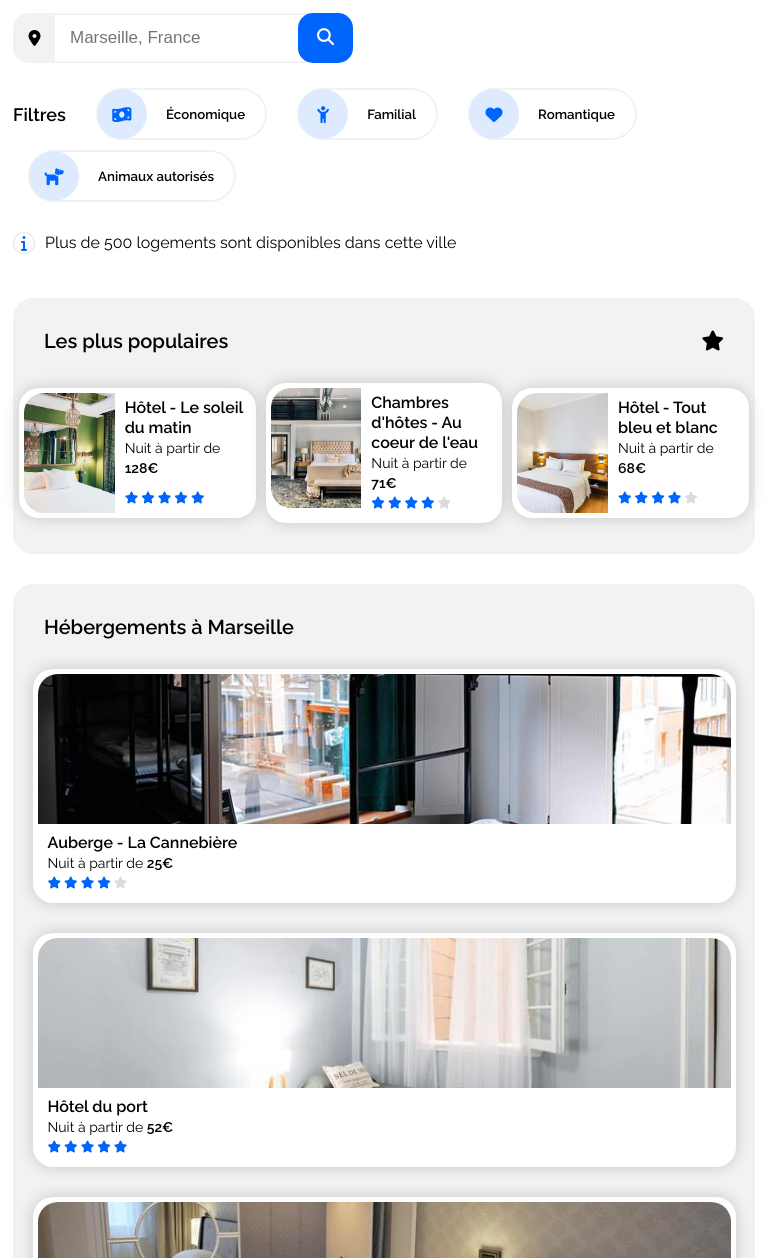
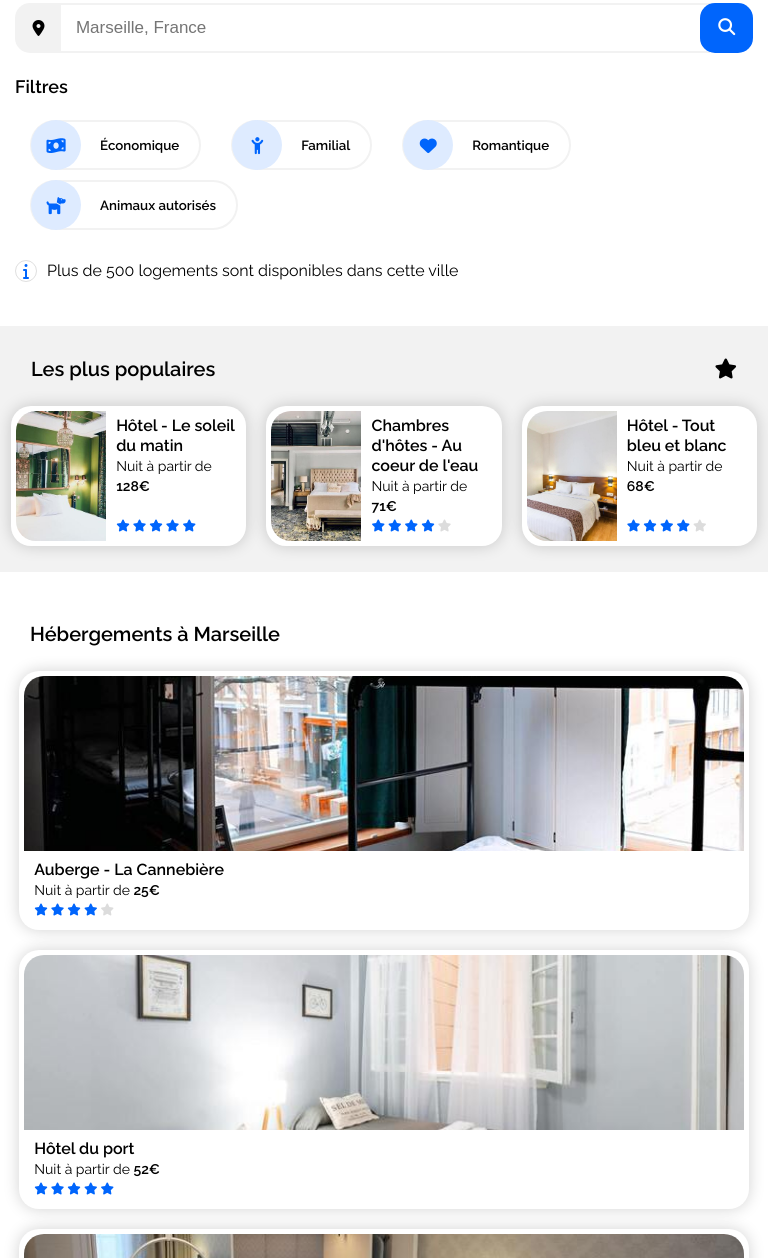
Before and after one commit to CamilleLinan/Projet-2-Booki, a plain HTML site: page index.html in a window 768 px wide. Shown: the part 305-1563 px from the top of the page. Drawn offline with Linux system fonts and the light colour scheme.

Commit message:
Projet-2-FINAL

```diff
--- a/css/style-medium.css
+++ b/css/style-medium.css
@@ -6,7 +6,17 @@ html {
     max-width: 992px;
 }
 
+main {
+    padding: 5px;
+}
+
 /* PAGE */
+
+/* SEARCH */
+
+.search {
+    padding: 0px 15px 0px 15px;
+}
 
 /* FILTERS */
 
@@ -24,6 +34,10 @@ html {
 
 .hosting {
     flex-direction: column-reverse;
+}
+
+.hosting_card {
+    margin: 10px;
 }
 
 /* HOSTING POPULAR */
@@ -49,7 +63,11 @@ html {
 }
 
 .hosting_main_card {
-    width: 45%;
+    width: 47%;
+}
+
+.hosting_main_card_fig_img {
+    height: 140px;
 }
 
 /* HOSTING MAIN */
@@ -72,13 +90,13 @@ html {
 }
 
 .activity_card {
-    margin: 20px;
-    width: 44%;
+    margin: 10px;
+    width: 47%;
     height: auto;
 }
 
 .activity_card_fig_img {
-    height: 150px;
+    height: 140px;
 }
 
 .activity_card_fig_caption {
--- a/css/style-small.css
+++ b/css/style-small.css
@@ -3,12 +3,13 @@
 /* PAGE */
 
 html {
-    min-width: 505px;
+    min-width: 450px;
     max-width: 768px;
+    margin: 0;
 }
 
 main {
-    padding: 0px 5px 0px 5px;
+    padding: 0;
 }
 
 /* PAGE */
@@ -23,7 +24,7 @@ main {
 .header_img {
     margin: auto;
     width: 150px;
-    padding-top: 30px;
+    padding-top: 20px;
 }
 
 .header_nav {
@@ -47,6 +48,11 @@ main {
 
 /* SEARCH */
 
+.search {
+    padding: 0px 15px 0px 15px;
+    margin: auto;
+}
+
 .search_header {
     margin-top: 30px;
 }
@@ -55,17 +61,22 @@ main {
 
 /* FORM */
 
+.search_form {
+    justify-content: center;
+    width: 100%;
+}
+
 .search_form_icon {
-    width: 40px;
+    width: 50px;
 }
 
 .search_form_searchinput {
-    width: 255px;
+    width: 100%;
 }
 
 .search_form_submitinput {
     border-radius: 15px;
-    width: 55px;
+    width: 60px;
 }
 
 .search_form_submitinput_text {
@@ -81,7 +92,10 @@ main {
 /* FILTERS */
 
 .search_filters {
-    margin: 20px 0px 10px 0px;
+    margin: 5px 0px 10px 0px;
+}
+.search_filters_title {
+    width: 100%;
 }
 
 .search_filters_filter {
@@ -96,6 +110,18 @@ main {
     flex-direction: column-reverse;
 }
 
+.hosting_background {
+    border-radius: 0;
+}
+
+.hosting_card {
+    margin: 10px;
+}
+
+.hosting_card:hover {
+    transform: scale(1.02);
+}
+
 /* HOSTING POPULAR */
 
 .hosting_popular {
@@ -107,7 +133,7 @@ main {
 }
 
 .hosting_popular_card_fig_img {
-    height: 120px;
+    height: 130px;
 }
 
 /* HOSTING POPULAR */
@@ -115,7 +141,9 @@ main {
 /* HOSTING MAIN */
 
 .hosting_main {
-    margin: 20px 0px 20px 0px;
+    margin: 10px 0px 20px 0px;
+    background-color: white;
+    border: none;
 }
 
 .hosting_main_card {
@@ -123,7 +151,7 @@ main {
 }
 
 .hosting_main_card_fig_img {
-    height: 150px;
+    height: 175px;
 }
 
 /* HOSTING MAIN */
@@ -132,12 +160,8 @@ main {
 
 /* ACTIVITY */
 
-.activity {
-    margin: auto;
-}
-
 .activity_header {
-    margin: 50px 0px 10px 30px;
+    margin: 0px 0px 10px 30px;
 }
 
 .activity_cards {
@@ -146,12 +170,16 @@ main {
 }
 
 .activity_card {
-    margin: 20px;
+    margin: 10px;
     width: 95%;
 }
 
+.activity_card:hover {
+    transform: scale(1.02);
+}
+
 .activity_card_fig_img {
-    height: 150px;
+    height: 170px;
 }
 
 .activity_card_fig_caption {
--- a/css/style.css
+++ b/css/style.css
@@ -18,7 +18,7 @@ html {
 
 body {
     font-family: 'Raleway-Regular', 'Sans serif';
-    margin-top: -15px;
+    margin: -15px 0px 0px 0px;
 }
 
 main {
@@ -85,6 +85,10 @@ li {
 
 /* SEARCH */
 
+.search {
+    padding: 0px 5px 0px 5px;
+}
+
 .search_header {
     display: flex;
     flex-direction: column;
@@ -103,7 +107,7 @@ li {
 
 .search_form {
     display: flex;
-    max-width: 450px;
+    width: 450px;
     height: 50px;
 }
 
@@ -160,7 +164,7 @@ li {
     display: flex;
     flex-wrap: wrap;
     align-items: center;
-    margin: 0px;
+    margin-top: 5px;
 }
 
 .search_filters_title {
@@ -170,12 +174,13 @@ li {
 
 .search_filters_filter {
     display: flex;
+    align-items: center;
     justify-content: center;
-    align-items: center;
+    height: 50px;
     background-color: white;
     border: 2px solid #F2F2F2;
     border-radius: 50px;
-    margin: 20px 15px;
+    margin: 20px 15px 15px 15px;
     transition: transform 250ms ease-in-out;
 }
 
@@ -184,16 +189,19 @@ li {
 }
 
 .search_filters_filter_icon {
-    display: flex;
-    justify-content: center;
-    align-items: center;
-    min-width: 50px;
-    min-height: 50px;
+    width: 50px;
+    height: 50px;
     color: #0065FC;
     background-color: #DEEBFF;
     border-radius: 50px;
     margin: -1px;
     font-size: 17px;
+}
+
+i.fa-solid.search_filters_filter_icon {
+    display: flex;
+    align-items: center;
+    justify-content: center;
 }
 
 .search_filters_filter_title {
@@ -329,7 +337,7 @@ li {
 .hosting_main_card_fig_img {
     border-radius: 20px 20px 0px 0px;
     width: 100%;
-    height: 125px;
+    height: 135px;
 }
 
 .hosting_main_card_footer {
@@ -408,11 +416,12 @@ li {
     flex-flow: column wrap;
     align-content: space-between;
     justify-content: space-around;
-    height: 550px;
+    height: 600px;
 }
 
 .activity_card {
     border-radius: 20px;
+    margin: 5px;
     width: 23%;
     height: auto;
     box-shadow: 0 0 16px #0000001f;
@@ -443,15 +452,15 @@ li {
 }
 
 .activity_card_fig_img_large {
-    height: 450px;
+    height: 500px;
 }
 
 .activity_card_fig_img_medium {
-    height: 210px;
+    height: 220px;
 }
 
 .activity_card_fig_img_small {
-    height: 140px;
+    height: 185px;
 }
 
 /* ACTIVITY */
--- a/index.html
+++ b/index.html
@@ -35,7 +35,7 @@
                 <div class="search_form_icon"><i class="fa-solid fa-location-dot"></i></div>
                 <input class="search_form_searchinput" type="search" placeholder="Marseille, France" />
                 <button class="search_form_submitinput">
-                    <label class="search_form_submitinput_text">Rechercher</label>
+                    <p class="search_form_submitinput_text">Rechercher</p>
                     <i class="fa-solid fa-magnifying-glass search_text_icon"></i>
                 </button>
             </form>
@@ -44,20 +44,20 @@
                 <p class="search_filters_title Raleway_bold">Filtres</p>
 
                 <button class="search_filters_filter">
-                    <div class="search_filters_filter_icon"><i class="fa-solid fa-money-bill-wave search_filter_icon"></i></div>
-                    <label class="search_filters_filter_title Raleway_bold">Économique</label>
+                    <i class="fa-solid fa-money-bill-wave search_filters_filter_icon"></i>
+                    <p class="search_filters_filter_title Raleway_bold">Économique</p>
                 </button>
                 <button class="search_filters_filter">
-                    <div class="search_filters_filter_icon"><i class="fa-solid fa-child-reaching search_filter_icon"></i></div>
-                    <label class="search_filters_filter_title Raleway_bold">Familial</label>
+                    <i class="fa-solid fa-child-reaching search_filters_filter_icon"></i>
+                    <p class="search_filters_filter_title Raleway_bold">Familial</p>
                 </button>
                 <button class="search_filters_filter">
-                    <div class="search_filters_filter_icon"><i class="fa-solid fa-heart search_filter_icon"></i></div>
-                    <label class="search_filters_filter_title Raleway_bold">Romantique</label>
+                    <i class="fa-solid fa-heart search_filters_filter_icon"></i>
+                    <p class="search_filters_filter_title Raleway_bold">Romantique</p>
                 </button>
                 <button class="search_filters_filter">
-                    <div class="search_filters_filter_icon"><i class="fa-solid fa-dog search_filter_icon"></i></div>
-                    <label class="search_filters_filter_title Raleway_bold">Animaux autorisés</label>
+                    <i class="fa-solid fa-dog search_filters_filter_icon"></i>
+                    <p class="search_filters_filter_title Raleway_bold">Animaux autorisés</p>
                 </button>
             </div>
 
```
